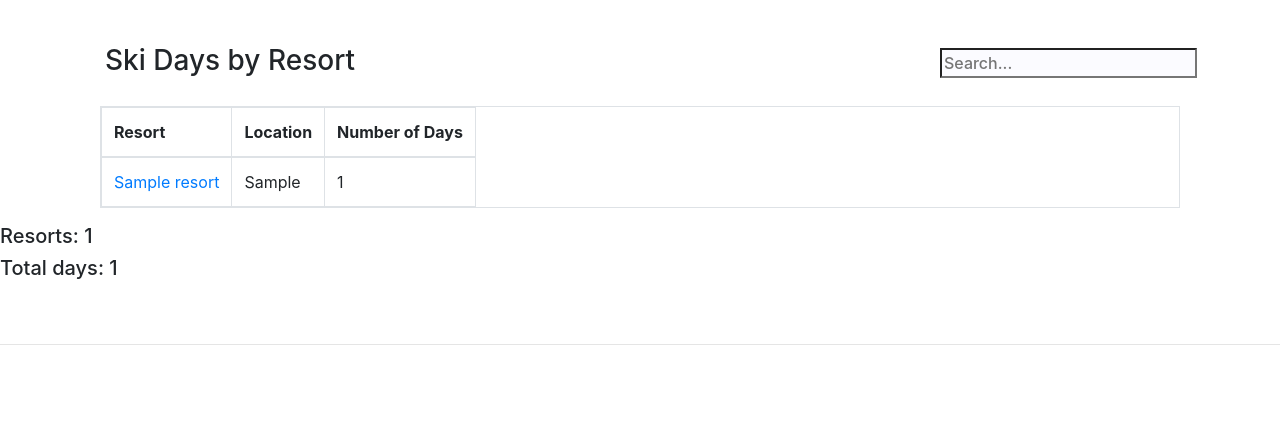
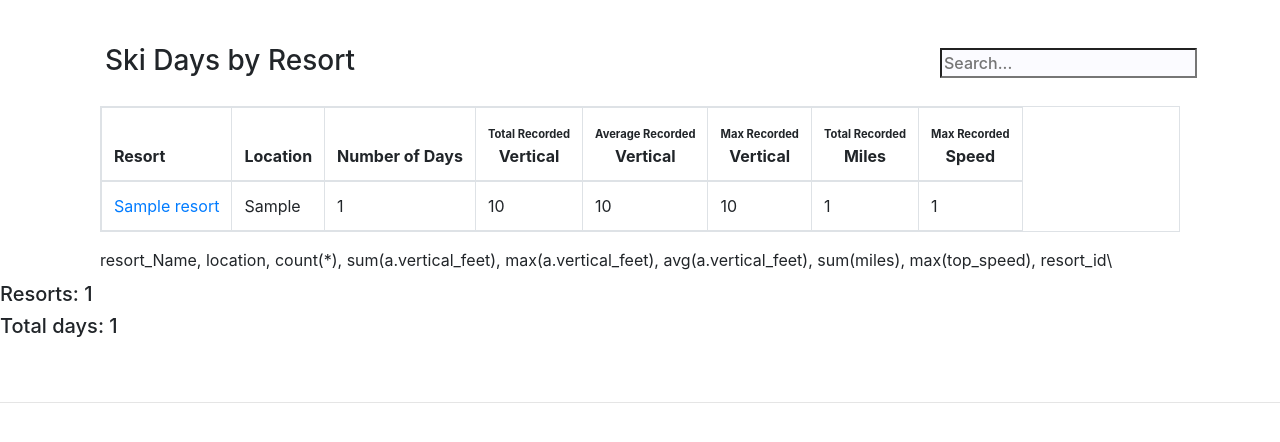
Before and after one commit to Bruce6110/oxcimarron_project, a Django app: page /skiing/skidays-by-resort in a window 1280 px wide. Shown: the part 134-576 px from the top of the page. Run offline with Django 3.2, Linux system fonts and the light colour scheme; tables that the repository leaves empty hold one stand-in row (values such as "Sample post"); some libraries are stand-ins or nearby versions.

Commit message:
report changes'

```diff
--- a/skiing/views.py
+++ b/skiing/views.py
@@ -180,7 +180,7 @@ def skidays_by_resort(request):
 
     cur = connection.cursor()
 
-    sql = "select resort_Name, location, count(*),  resort_id, max(a.vertical_feet), max(top_speed), max(miles)\
+    sql = "select resort_Name, location, count(*), sum(a.vertical_feet),   avg(a.vertical_feet), max(a.vertical_feet),  sum(miles), max(top_speed), resort_id\
         from skiing_skiday a \
         left join skiing_resort b on a.resort_id = b.id \
         group by resort_name, location,resort_id  \
--- a/templates/skiing/skidays_by_resort.html
+++ b/templates/skiing/skidays_by_resort.html
@@ -19,10 +19,14 @@
                 <th>Resort</th>
                 <th>Location</th>
                 <th>Number of Days</th>
-               <!-- <th style="text-align:center"><span style="font-size:0.7em">Max Recorded</span></br>Vertical</th>
-                 <th style="text-align:center"><span style="font-size:0.7em">Max Recorded</span><br/>Speed</th>
-                 <th style="text-align:center"><span style="font-size:0.7em">Max Recorded</span><br/>Miles</th>
-                 -->
+                <th style="text-align:center"><span style="font-size:0.7em">Total Recorded</span></br>Vertical</th>
+                <th style="text-align:center"><span style="font-size:0.7em">Average Recorded</span></br>Vertical</th>
+                <th style="text-align:center"><span style="font-size:0.7em">Max Recorded</span></br>Vertical</th>
+                <th style="text-align:center"><span style="font-size:0.7em">Total Recorded</span></br>Miles</th>
+
+                <th style="text-align:center"><span style="font-size:0.7em">Max Recorded</span><br />Speed</th>
+
+
             </tr>
 
         <tbody id="myTable">
@@ -31,7 +35,7 @@
             <tr>
                 <!--padding-top 6, bottom 1 -->
                 <td>
-                    <a class="article-title" href="{% url 'resort-update' row.3 %}">
+                    <a class="article-title" href="{% url 'resort-update' row.8 %}">
 
                         {{row.0}}</a>
                 </td>
@@ -41,24 +45,33 @@
                 <td>
                     {{row.2}}
                 </td>
-               <!-- <td>
-                    {%if row.4 %} {{row.4|intcomma}} {% else %} - {% endif %}
+                <td>
+                    {%if row.3 %} {{row.3|intcomma}} {% else %} - {% endif %}
                 </td>
                 <td>
-                    {%if row.5 %} {{row.5|intcomma}} {% else %} - {% endif %}
+                    {%if row.4 %} {{row.4|floatformat:0|intcomma}} {% else %} - {% endif %}
+                </td>
+                <td>
+                    {%if row.5 %} {{row.5|floatformat:0|intcomma}} {% else %} - {% endif %}
                 </td>
                 <td>
                     {%if row.6 %} {{row.6|intcomma}} {% else %} - {% endif %}
                 </td>
-                -->
-                </tr>
+                <td>
+                    {%if row.7 %} {{row.7|intcomma}} {% else %} - {% endif %}
+                </td>
+
+            </tr>
 
 
 
 
-{% endfor %}
 
-</table>
+            {% endfor %}
+
+    </table>
+    resort_Name, location, count(*), sum(a.vertical_feet), max(a.vertical_feet), avg(a.vertical_feet),
+    sum(miles), max(top_speed), resort_id\
 </div>
 <div id="filterResult" style="margin-top:10px "></div>
 </div>
```
